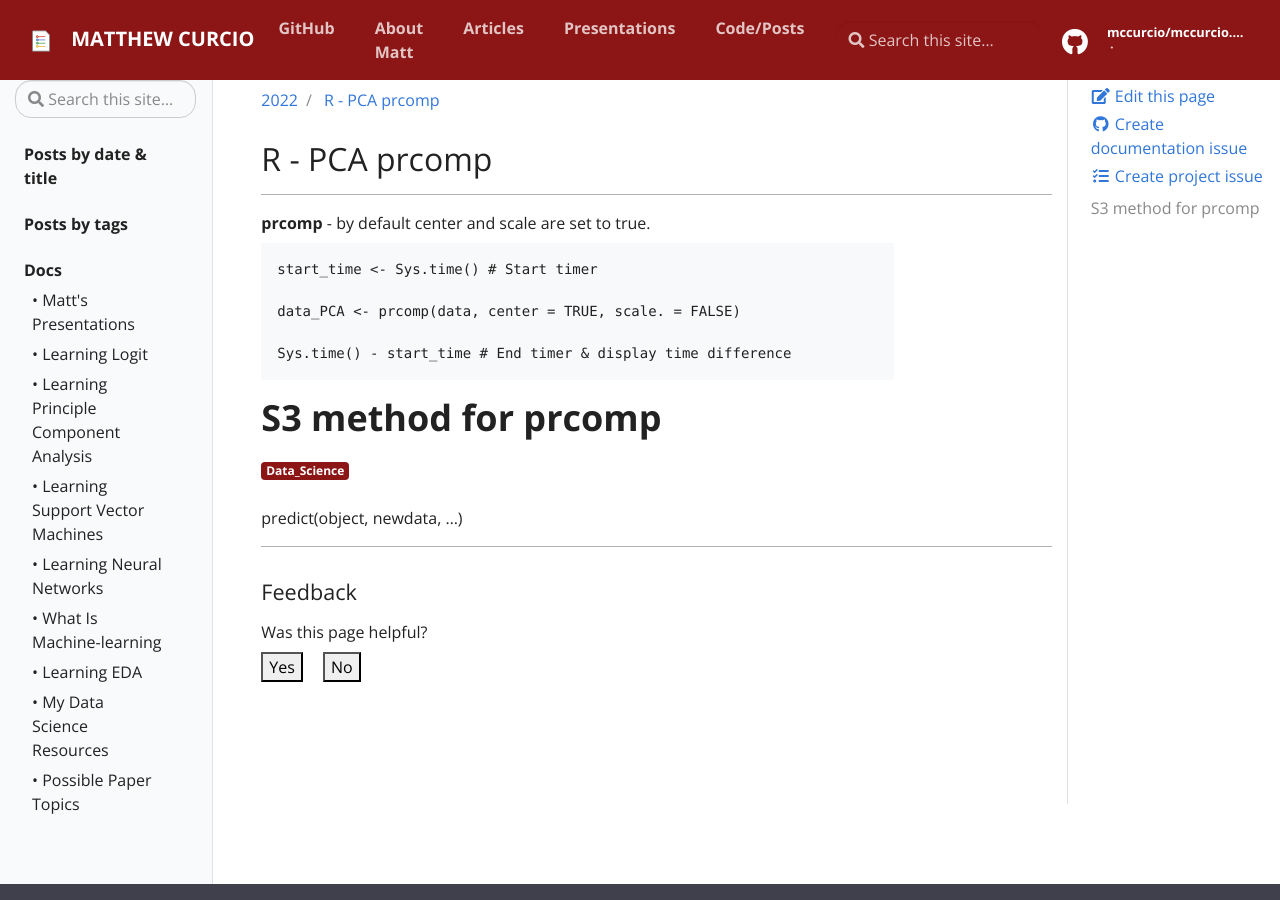
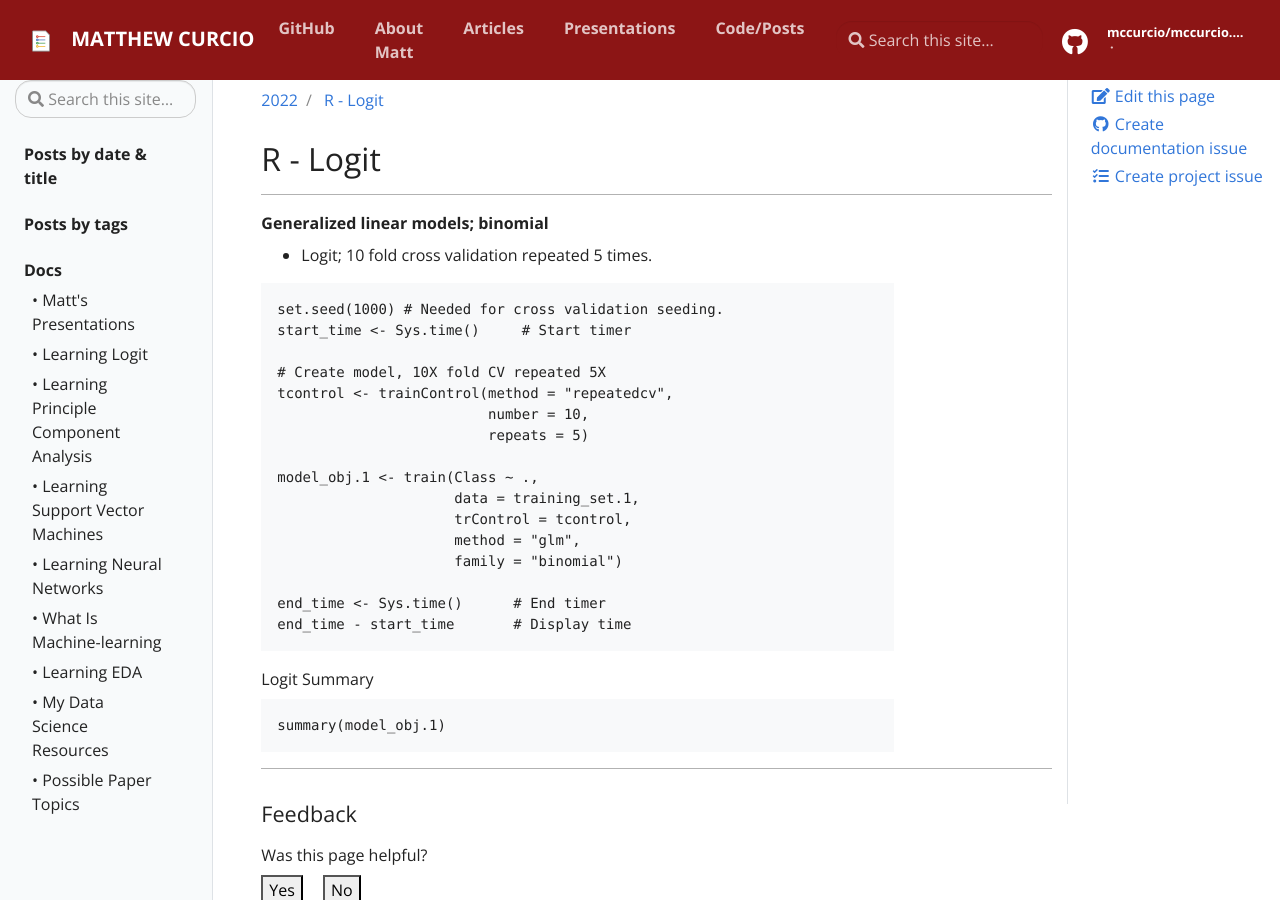
Before and after one commit to mccurcio/mccurcio.github.io, a Jekyll site: the page built from _posts/data_science/2022-04-29-r-logit.md, in a window 1280 px wide and 900 px high. Built offline with Jekyll 4.4.1, drawn with Linux system fonts in a browser that asks for light colours; our own code applies the rules of GitHub Pages for plain Markdown files.

Commit message:
Changed content from pca to logit

````diff
--- a/_posts/data_science/2022-04-29-r-logit.md
+++ b/_posts/data_science/2022-04-29-r-logit.md
@@ -1,20 +1,35 @@
 ---
-title: "R - PCA prcomp"
+title: "R - Logit"
 tags: Data_Science
 ---
 
 
-**prcomp** - by default center and scale are set to true.
+**Generalized linear models; binomial**
+
+- Logit; 10 fold cross validation repeated 5 times.
 
 ```{r}
-start_time <- Sys.time() # Start timer
+set.seed(1000) # Needed for cross validation seeding.
+start_time <- Sys.time()     # Start timer
 
-data_PCA <- prcomp(data, center = TRUE, scale. = FALSE)
+# Create model, 10X fold CV repeated 5X
+tcontrol <- trainControl(method = "repeatedcv",
+                         number = 10,
+                         repeats = 5)
 
-Sys.time() - start_time # End timer & display time difference
+model_obj.1 <- train(Class ~ .,
+                     data = training_set.1,
+                     trControl = tcontrol,
+                     method = "glm",
+                     family = "binomial")
+
+end_time <- Sys.time()      # End timer
+end_time - start_time       # Display time
 ```
 
 
+Logit Summary
 
-# S3 method for prcomp
-predict(object, newdata, …)
+```{r}
+summary(model_obj.1)
+```
````
